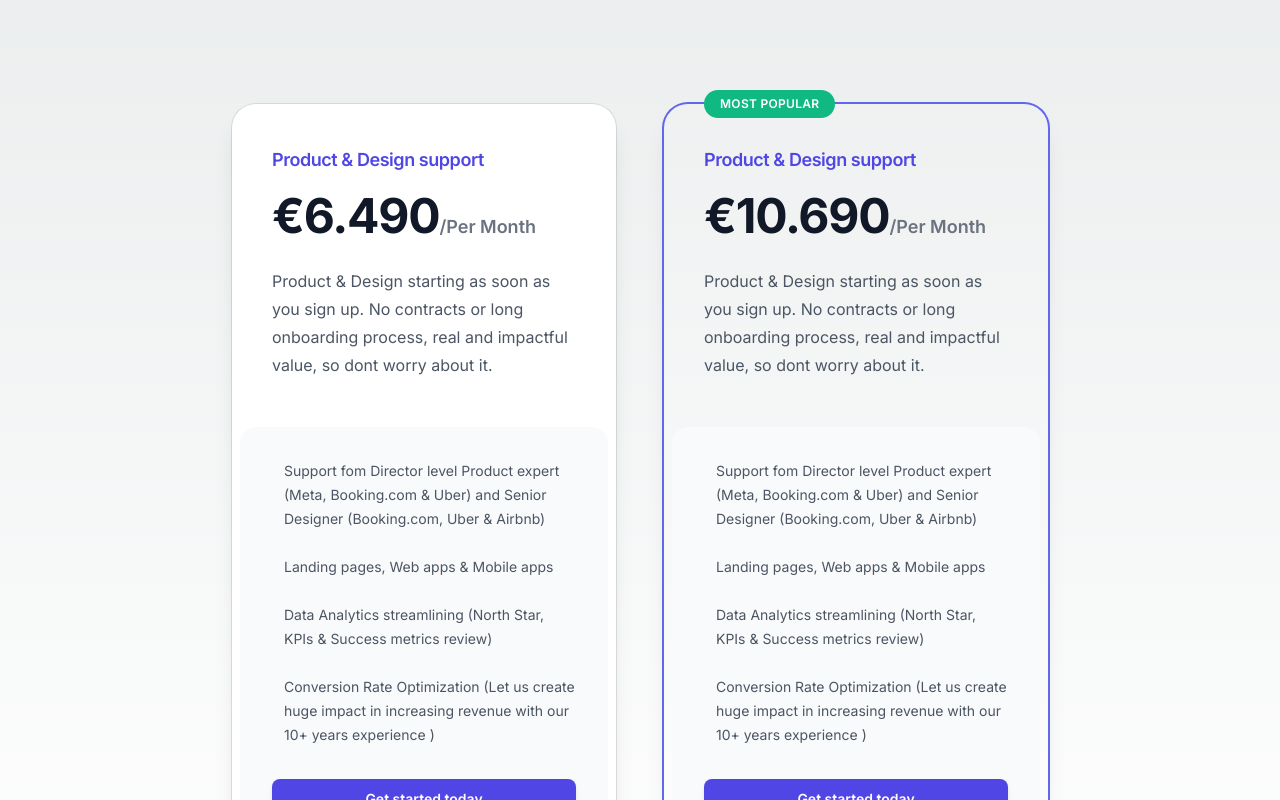
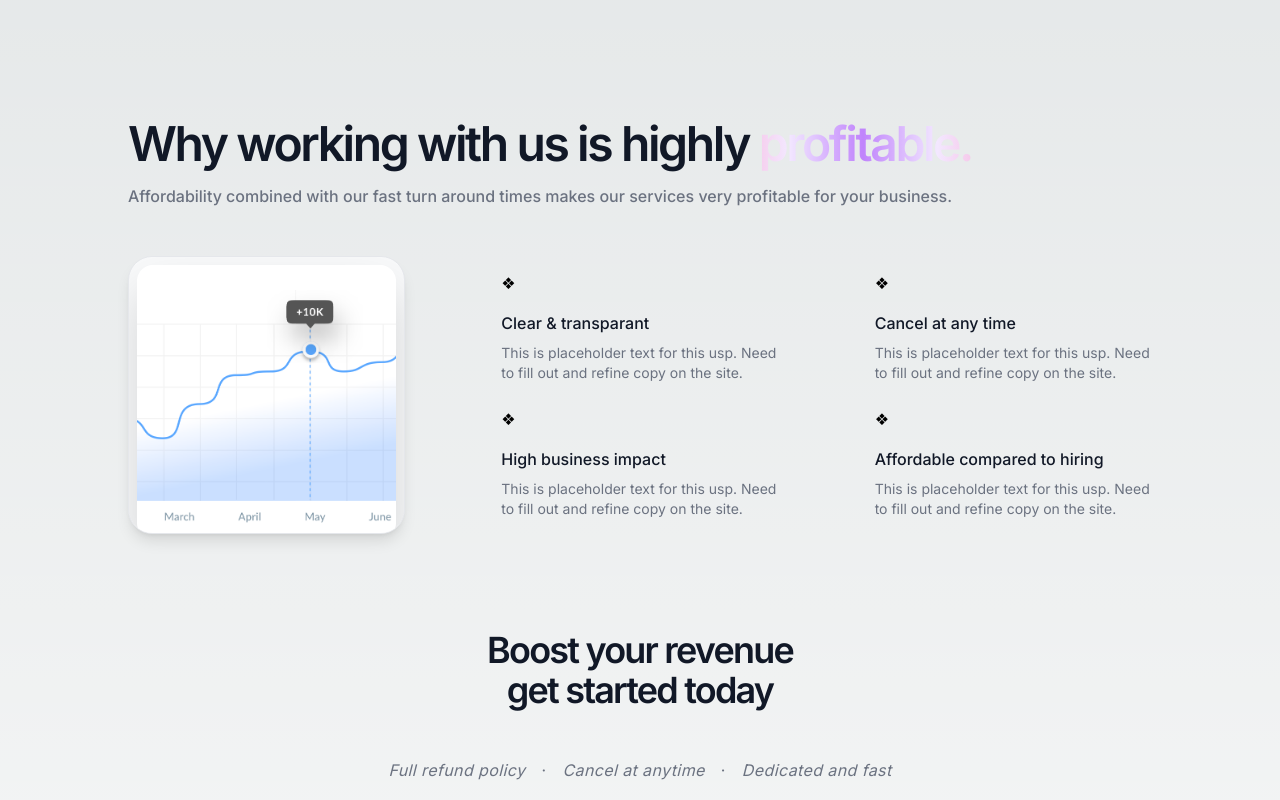
Before and after one commit to vincentmilliken/youworrytoomuch, a Next.js app: page / in a window 1280 px wide. Shown: the part 1100-1900 px from the top of the page. Built offline with nearby package versions, Linux system fonts and the light colour scheme.

Commit message:
added more content around usps etc.

```diff
--- a/app/page.tsx
+++ b/app/page.tsx
@@ -28,7 +28,7 @@ export default function Home() {
     <div className="grid grid-cols-1 gap-12 lg:grid-cols-2 lg:gap-24">
       <div>
         <h1 className="text-4xl font-semibold tracking-tighter text-gray-900 lg:text-5xl text-balance">
-        Premium on-demand support that
+        Premium on-demand partnership that
           <span className="bg-clip-text text-transparent bg-gradient-to-r from-[#9867F0] to-[#ED4E50]"> grows your business.</span>
         </h1>
          <p className="mt-4 text-base font-medium text-gray-500 text-balance">
@@ -49,7 +49,7 @@ export default function Home() {
 
 
       </div>
-      <div className="flex flex-col gap-y-12 text-balance mt-12">
+      <div className="flex flex-col gap-y-12 text-balance">
         <div className="flex flex-col gap-4 lg:flex-row">
           <div>
             <span className="flex items-center justify-center bg-gray-100 rounded-full size-8"><svg xmlns="http://www.w3.org/2000/svg" fill="none" viewBox="0 0 24 24" strokeWidth="1.5" stroke="currentColor" aria-hidden="true" className="text-gray-600 size-4">
@@ -198,8 +198,88 @@ export default function Home() {
 
 
 
+              <section>
+                <div className="px-8 py-12 mx-auto md:px-12 lg:px-32 max-w-7xl">
+                  <div>
+                    <h1 className="text-4xl font-semibold tracking-tighter text-gray-900 lg:text-5xl text-balance">
+                      Why working with us is highly
+                      <span className="bg-clip-text text-transparent bg-[linear-gradient(to_right,theme(colors.purple.400),theme(colors.purple.100),theme(colors.pink.300),theme(colors.orange.400),theme(colors.pink.300),theme(colors.purple.100),theme(colors.purple.400))] bg-[length:200%_auto] animate-gradient"> profitable.</span>
+                    </h1>
+                    <p className="mt-4 text-base font-medium text-gray-500 text-balance">
+                      Affordability combined with our fast turn around times makes our services very profitable for your business.
+                    </p>
+                  </div>
+                  <div className="grid items-center grid-cols-1 gap-6 mt-12 lg:grid-cols-3 lg:gap-24">
+                    <div>
+                      <dl className="flex flex-col gap-4 list-none lg:gap-6 text-pretty">
+                        <div>
+                          <div>❖</div>
+                          <dt className="mt-4 font-medium text-gray-900">
+                            Clear & transparant
+                          </dt>
+                          <dd className="mt-2 text-sm text-gray-500">
+                            This is placeholder text for this usp. Need to fill out and refine
+                            copy on the site.
+                          </dd>
+                        </div>
+                        <div>
+                          <div>❖</div>
+                          <dt className="mt-4 font-medium text-gray-900">
+                            High business impact
+                          </dt>
+                          <dd className="mt-2 text-sm text-gray-500">
+                          This is placeholder text for this usp. Need to fill out and refine
+                          copy on the site.
+                          </dd>
+                        </div>
+                      </dl>
+                    </div>
+                    <div className="order-first block w-full mt-12 aspect-square lg:mt-0">
+                      <div className="h-full p-2 overflow-hidden border shadow-lg bg-gray-50 rounded-3xl">
+                        <img alt="#_" className="relative w-full rounded-2xl drop-shadow-2xl" src="./img/graph.png"/>
+                      </div>
+                    </div>
+                    <div>
+                      <dl className="flex flex-col gap-4 list-none lg:gap-6 text-pretty">
+                        <div>
+                          <div>❖</div>
+                          <dt className="mt-4 font-medium text-gray-900">Cancel at any time</dt>
+                          <dd className="mt-2 text-sm text-gray-500">
+                          This is placeholder text for this usp. Need to fill out and refine
+                          copy on the site.
+                          </dd>
+                        </div>
+                        <div>
+                          <div>❖</div>
+                          <dt className="mt-4 font-medium text-gray-900">
+                            Affordable compared to hiring
+                          </dt>
+                          <dd className="mt-2 text-sm text-gray-500">
+                          This is placeholder text for this usp. Need to fill out and refine
+                          copy on the site.
+                          </dd>
+                        </div>
+                      </dl>
+                    </div>
+                  </div>
+                </div>
+              </section>
 
 
+              <div className="mx-auto mt-12 mb-12 max-w-7xl px-4l lg:text-center sm:px-6 lg:px-8">
+                    <div className="max-w-3xl mx-auto lg:max-w-none">
+                      <h2 className="text-4xl font-semibold tracking-tighter text-gray-900">
+                        Boost your revenue <span className="lg:block"> get started today</span>
+                      </h2>
+                      <ul className="flex flex-col items-start justify-center gap-1 mt-12 text-base font-normal tracking-wide text-gray-500 list-none lg:flex-row lg:gap-4">
+                        <li><em>Full refund policy</em></li>
+                        <li className="hidden lg:block">·</li>
+                        <li><em>Cancel at anytime</em></li>
+                        <li className="hidden lg:block">·</li>
+                        <li><em>Dedicated and fast</em></li>
+                      </ul>
+                    </div>
+                  </div>
 
 {/* <div className="overflow-hidden p-4 border-gray-300 bg-gradient-to-b from-zinc-200  backdrop-blur-2xl dark:border-neutral-800 dark:bg-zinc-800/30 dark:from-inherit lg:static lg:w-auto  lg:rounded-xl lg:border lg:bg-gray-200 lg:p-4 lg:dark:bg-zinc-800/30">
   <div className="marquee-content flex gap-4 items-center animate-marquee">
--- a/tailwind.config.ts
+++ b/tailwind.config.ts
@@ -13,6 +13,14 @@ const config: Config = {
         "gradient-conic":
           "conic-gradient(from 180deg at 50% 50%, var(--tw-gradient-stops))",
       },
+    animation: {
+        'gradient': 'gradient 8s linear infinite',
+    },
+    keyframes: {
+      'gradient': {
+          to: { 'background-position': '200% center' },
+      }
+  }
     },
   },
   plugins: [],
```
Also changed, not shown: public/img/graph.png (added).
